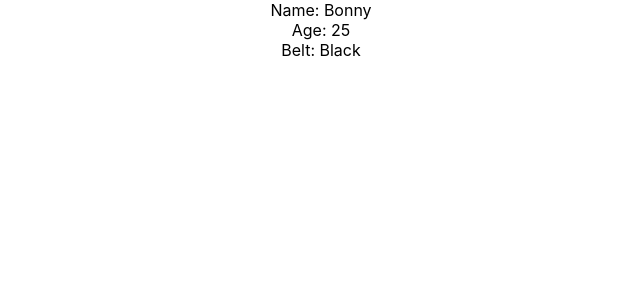
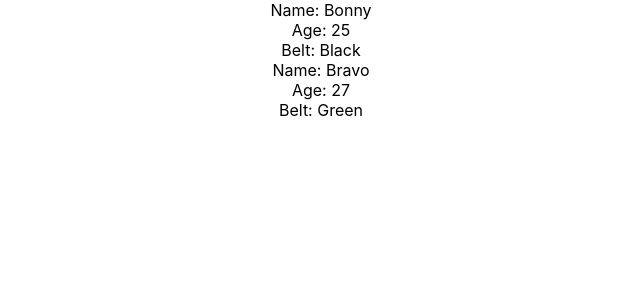
Before and after one commit to iambonface/react-refresher, a React (Create React App) app: page / in a window 1280 px wide. Shown: the top 300 px of the page, without its empty margins (319-959 px from the left). Built offline with nearby package versions, Linux system fonts and the light colour scheme.

Commit message:
Add more items

```diff
--- a/src/App.js
+++ b/src/App.js
@@ -7,6 +7,7 @@ class App extends Component {
     return (
       <div className="App">
       <Items name="Bonny" age="25" belt="Black"/>
+      <Items name="Bravo" age="27" belt="Green"/>
       </div>
     );
   }
```
